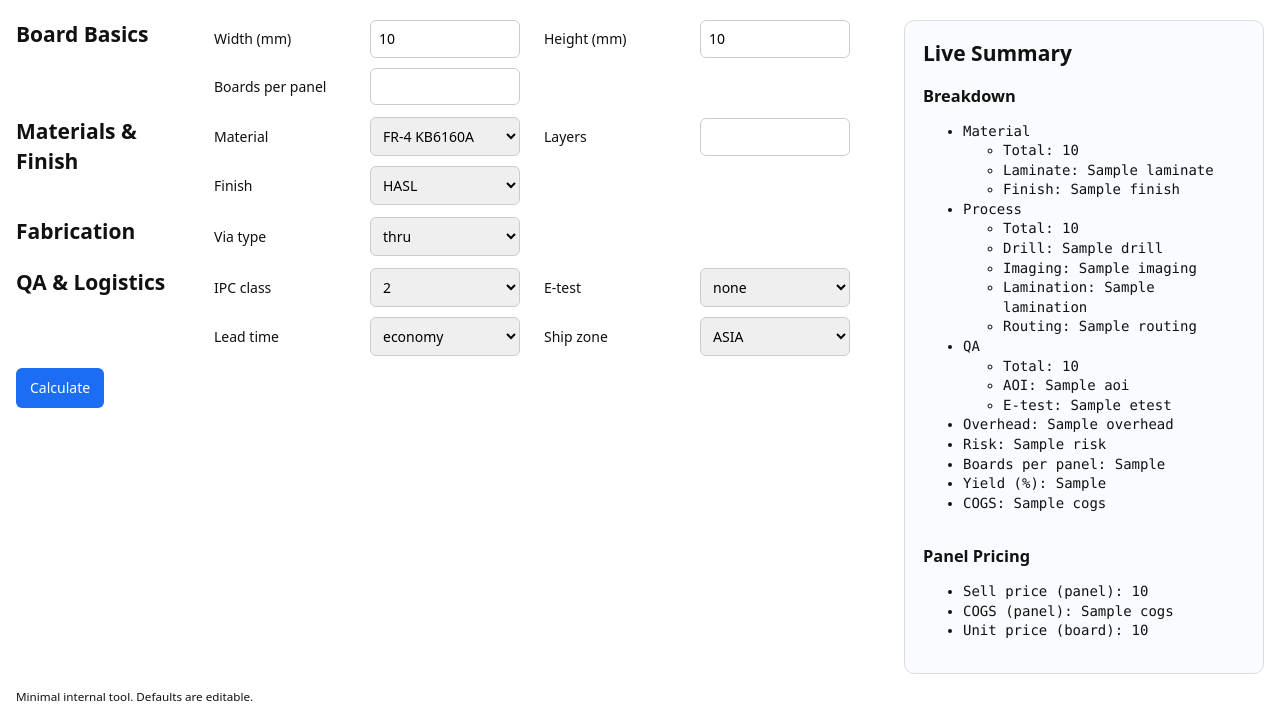
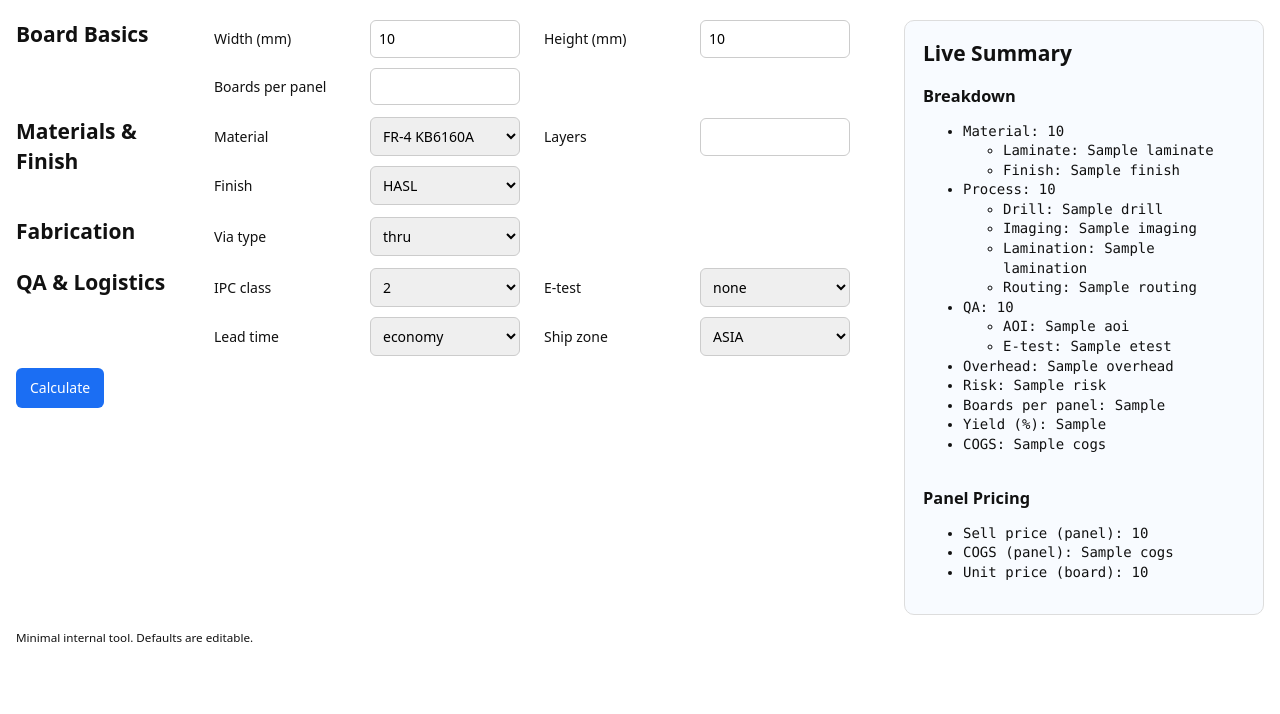
Before and after one commit to s006112/quote, a Flask app: template templates/index.html in a window 1280 px wide. Shown: the part 55-769 px from the top of the page. Run offline with Flask 3, Linux system fonts and the light colour scheme; the template is opened without the code that fills it: most values are stand-ins (such as "Sample title", 1, 10 or a date in 2020).

Commit message:
Relayout

```diff
--- a/templates/index.html
+++ b/templates/index.html
@@ -119,25 +119,22 @@
         <div>
           <h3>Breakdown</h3>
           <ul class="mono">
-            <li>Material
+            <li>Material: {{ result.breakdown.material.total }}
               <ul>
-                <li>Total: {{ result.breakdown.material.total }}</li>
                 <li>Laminate: {{ result.breakdown.material.components.laminate }}</li>
                 <li>Finish: {{ result.breakdown.material.components.finish }}</li>
               </ul>
             </li>
-            <li>Process
+            <li>Process: {{ result.breakdown.process.total }}
               <ul>
-                <li>Total: {{ result.breakdown.process.total }}</li>
                 <li>Drill: {{ result.breakdown.process.components.drill }}</li>
                 <li>Imaging: {{ result.breakdown.process.components.imaging }}</li>
                 <li>Lamination: {{ result.breakdown.process.components.lamination }}</li>
                 <li>Routing: {{ result.breakdown.process.components.routing }}</li>
               </ul>
             </li>
-            <li>QA
+            <li>QA: {{ result.breakdown.qa.total }}
               <ul>
-                <li>Total: {{ result.breakdown.qa.total }}</li>
                 <li>AOI: {{ result.breakdown.qa.components.aoi }}</li>
                 <li>E-test: {{ result.breakdown.qa.components.etest }}</li>
               </ul>
```
